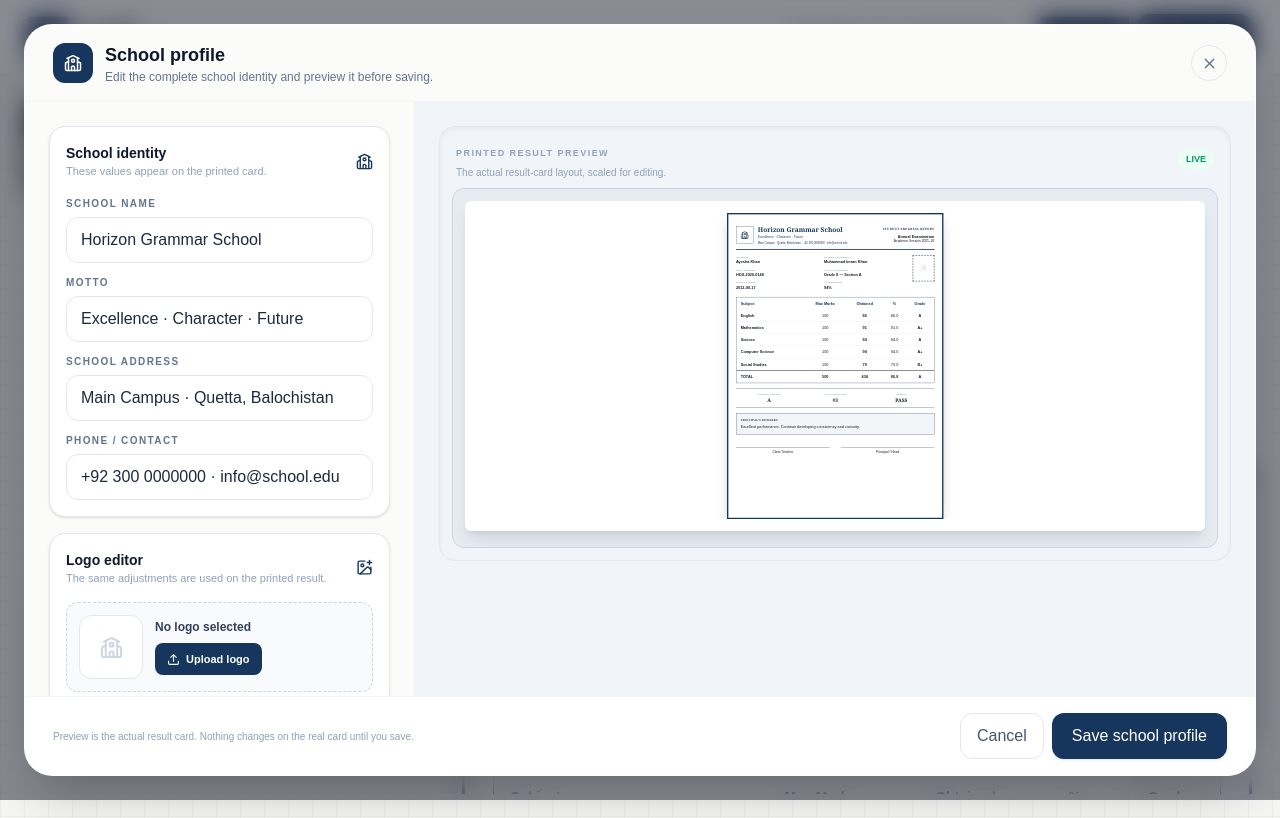
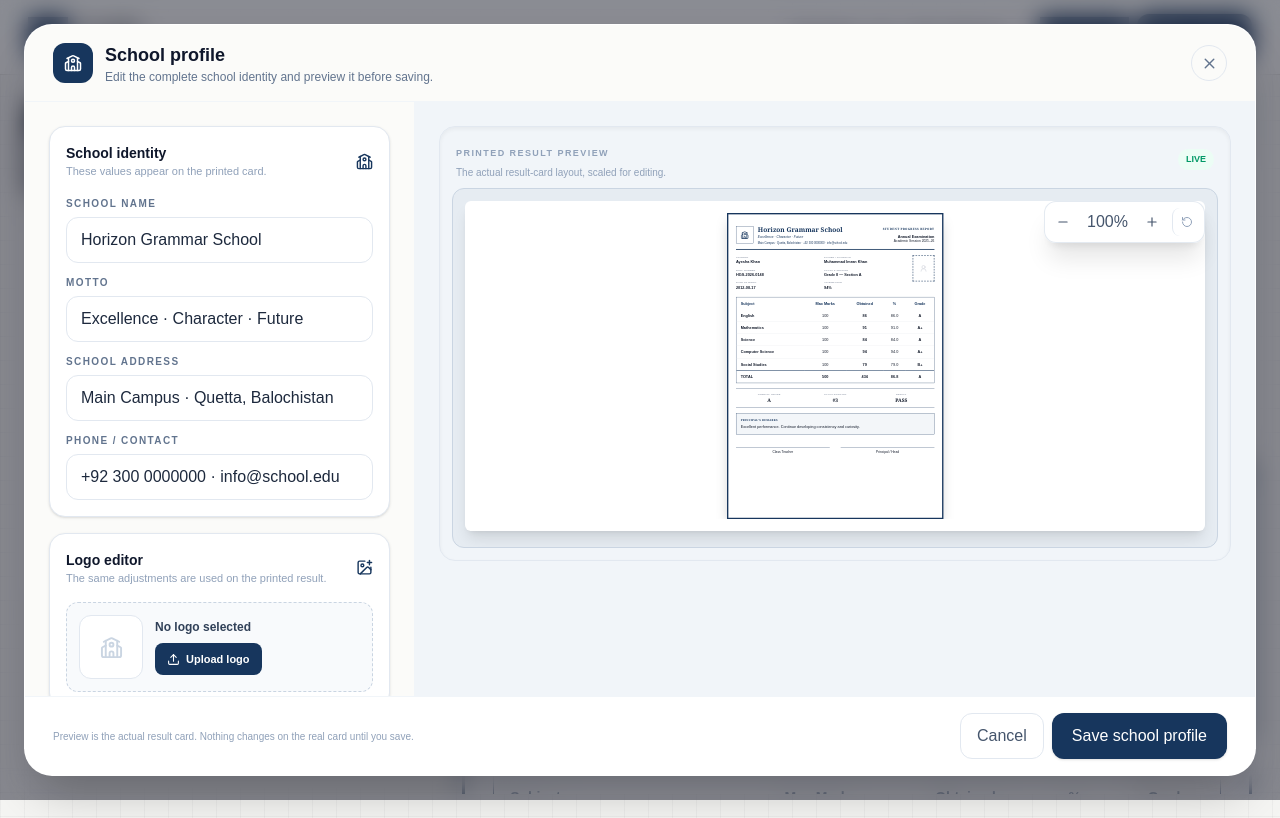
Before and after one commit to merajNizBaloch/gradly, a Next.js app: page / in a window 1280 px wide. Both pictures are taken after a click on the button "School". Built offline with nearby package versions, Linux system fonts and the light colour scheme.

Commit message:
Fix overlay zoom controls placement

```diff
--- a/src/app/components/overlay-zoom.tsx
+++ b/src/app/components/overlay-zoom.tsx
@@ -1,10 +1,12 @@
 "use client";
 
 import { Minus, Plus, RotateCcw } from "lucide-react";
+import { createPortal } from "react-dom";
 import { useEffect, useState } from "react";
 
 export default function OverlayZoom() {
   const [target, setTarget] = useState<HTMLElement | null>(null);
+  const [portalHost, setPortalHost] = useState<HTMLElement | null>(null);
   const [zoom, setZoom] = useState(100);
 
   useEffect(() => {
@@ -12,8 +14,18 @@ export default function OverlayZoom() {
       const dialog = document.querySelector<HTMLElement>("[role='dialog'][aria-labelledby='gradly-school-dialog-title']");
       const next = dialog?.querySelector<HTMLElement>("[data-gradly-preview-target]") ?? null;
       setTarget(next);
+
+      if (next?.parentElement) {
+        const host = next.parentElement;
+        if (getComputedStyle(host).position === "static") host.style.position = "relative";
+        setPortalHost(host);
+      } else {
+        setPortalHost(null);
+      }
+
       if (!next) setZoom(100);
     };
+
     const observer = new MutationObserver(find);
     observer.observe(document.body, { childList: true, subtree: true });
     find();
@@ -22,40 +34,33 @@ export default function OverlayZoom() {
 
   useEffect(() => {
     if (!target) return;
-    const host = target.querySelector<HTMLElement>("div > div");
-    if (!host) return;
-    const base = Number(host.dataset.gradlyBaseScale || "1");
-    host.dataset.gradlyBaseScale = String(base);
-    host.style.transform = `scale(${base * zoom / 100})`;
-  }, [target, zoom]);
-
-  useEffect(() => {
-    if (!target) return;
-    const observer = new MutationObserver(() => {
+    const applyZoom = () => {
       const host = target.querySelector<HTMLElement>("div > div");
       if (!host) return;
-      if (!host.dataset.gradlyBaseScale) {
-        const match = host.style.transform.match(/scale\\(([^)]+)\\)/);
-        host.dataset.gradlyBaseScale = match?.[1] || "1";
-      }
       const base = Number(host.dataset.gradlyBaseScale || "1");
+      host.dataset.gradlyBaseScale = String(base);
       host.style.transform = `scale(${base * zoom / 100})`;
-    });
+      host.style.transformOrigin = "top left";
+    };
+
+    applyZoom();
+    const observer = new MutationObserver(applyZoom);
     observer.observe(target, { childList: true, subtree: true });
     return () => observer.disconnect();
   }, [target, zoom]);
 
-  if (!target) return null;
+  if (!portalHost) return null;
 
   const change = (amount: number) => setZoom((value) => Math.min(150, Math.max(60, value + amount)));
   const reset = () => setZoom(100);
 
-  return (
-    <div className="pointer-events-none absolute right-4 top-4 z-20 flex items-center gap-1 rounded-xl border border-slate-200/90 bg-white/95 p-1 shadow-lg backdrop-blur">
-      <button type="button" onClick={() => change(-10)} className="pointer-events-auto grid h-7 w-7 place-items-center rounded-lg text-slate-600 transition hover:bg-slate-100" aria-label="Zoom out" title="Zoom out"><Minus size={14} /></button>
+  return createPortal(
+    <div className="pointer-events-none absolute right-3 top-3 z-[100] flex items-center gap-1 rounded-xl border border-slate-200/90 bg-white/95 p-1 shadow-xl backdrop-blur">
+      <button type="button" onClick={() => change(-10)} className="pointer-events-auto grid h-7 w-7 place-items-center rounded-lg text-slate-600 transition hover:bg-slate-100 active:scale-95" aria-label="Zoom out" title="Zoom out"><Minus size={14} /></button>
       <button type="button" onClick={reset} className="pointer-events-auto min-w-[42px] rounded-lg px-1.5 py-1 text-[10px] font-extrabold text-slate-600 hover:bg-slate-100" aria-label="Reset zoom" title="Reset zoom">{zoom}%</button>
-      <button type="button" onClick={() => change(10)} className="pointer-events-auto grid h-7 w-7 place-items-center rounded-lg text-slate-600 transition hover:bg-slate-100" aria-label="Zoom in" title="Zoom in"><Plus size={14} /></button>
+      <button type="button" onClick={() => change(10)} className="pointer-events-auto grid h-7 w-7 place-items-center rounded-lg text-slate-600 transition hover:bg-slate-100 active:scale-95" aria-label="Zoom in" title="Zoom in"><Plus size={14} /></button>
       <button type="button" onClick={reset} className="pointer-events-auto ml-0.5 grid h-7 w-7 place-items-center rounded-lg border-l border-slate-200 text-slate-400 transition hover:bg-slate-100 hover:text-slate-700" aria-label="Reset zoom" title="Reset zoom"><RotateCcw size={12} /></button>
-    </div>
+    </div>,
+    portalHost,
   );
 }
```
